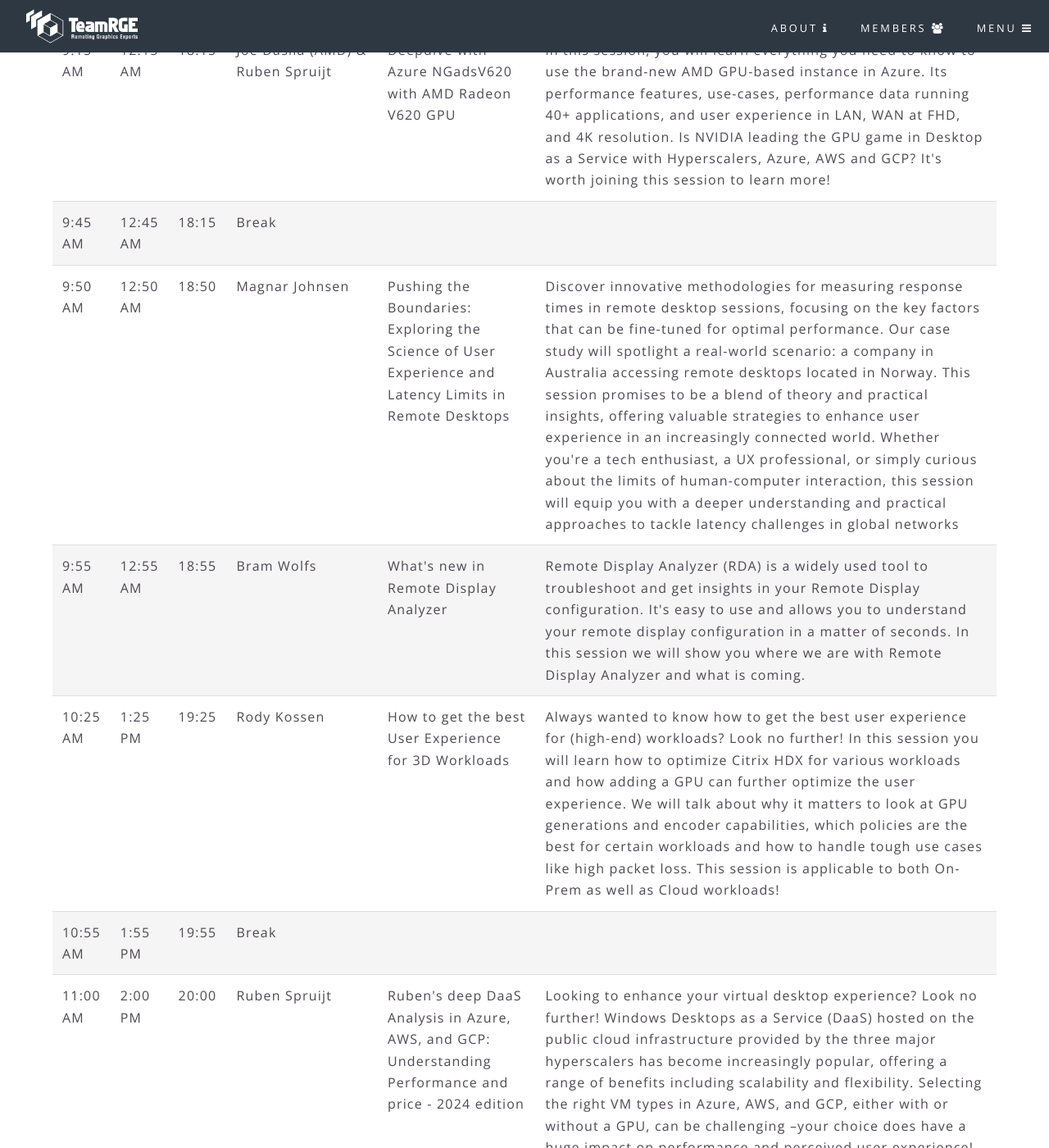
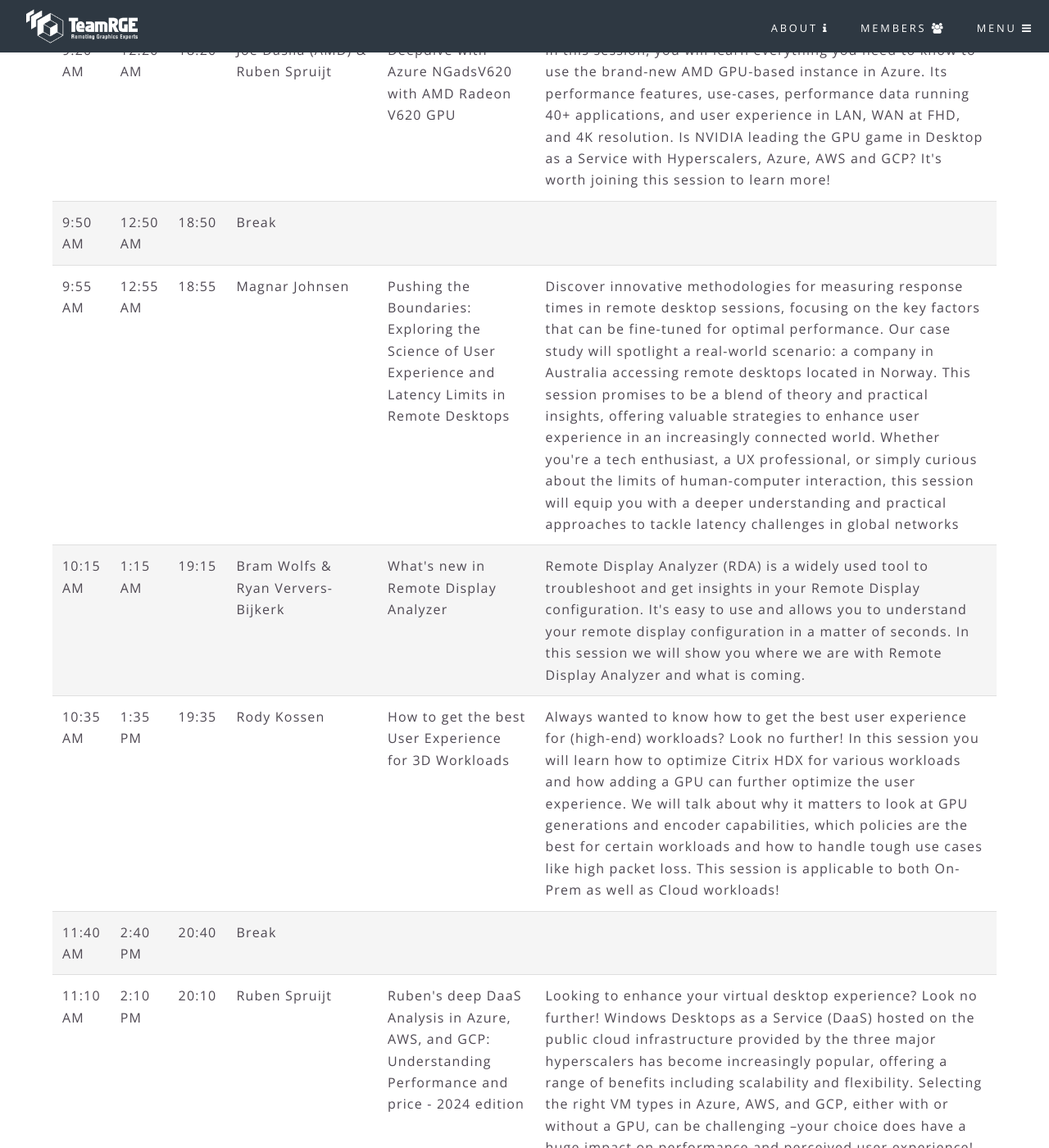
Before and after one commit to TeamRGE/teamrge-website, a Jekyll site: the page built from events.html, in a window 1280 px wide and 1400 px high, scrolled down 2243 px. Shown: the whole window at 82% size. Built offline with Jekyll 4.4.1, drawn with Linux system fonts in a browser that asks for light colours; some of the changed text lies outside the part shown.

Commit message:
Updated agenda with correct time zone and times

```diff
--- a/events.html
+++ b/events.html
@@ -24,7 +24,7 @@
     <tr>
         <td width="50"><strong>PDT</strong></td>
         <td width="50"><strong>EDT</strong></td>
-        <td width="50"><strong>CEST</strong></td>
+        <td width="50"><strong>CET</strong></td>
         <td width="100"><strong>Speaker Name(s)</strong></td>
         <td width="200"><strong>Session Title</strong></td>
         <td width="500"><strong>Session Abstract</strong></td>
@@ -46,106 +46,106 @@
         <td width="925">Dr. Benny Tritsch and Ruben Spruijt, Dizzion Field CTO will kick off this year’s TeamRGE event with overview of the latest developments in GPUs, Remoting Protocols, VDI, DaaS, collaboration, DEX and AI. You will hear about the latest trends, receive an overview of AMD, Intel, NVIDIA GPUs in public cloud and on-premises and the latest with regards to Amazon, Citrix, Dizzion, Microsoft, VMware and learn more about the technology that will be the future of End User Computing. It will be a can’t miss, zero-fluff, and information-packed session - welcome!</td>
     </tr>
     <tr>
-        <td>7:30 AM</td>
-        <td>10:30 AM</td>
-        <td>16:30</td>
+        <td>7:35 AM</td>
+        <td>10:35 AM</td>
+        <td>16:35</td>
         <td width="235">Ryan Ververs-Bijkerk &amp; Eltjo van Gulik</td>
         <td width="227">Unraveling the User Experience Puzzle</td>
         <td width="925">In the ever-evolving landscape of Virtual Desktop Infrastructure (VDI), ensuring a seamless and great user experience is paramount. However, the intricacies and nuances of user experience within VDI environments can often feel like a complex puzzle waiting to be solved. This session aims to decode the puzzle and shed light on the various factors influencing the VDI user experience.</td>
     </tr>
     <tr>
-        <td>8:00 AM</td>
-        <td>11:00 AM</td>
-        <td>17:00</td>
+        <td>8:05 AM</td>
+        <td>11:05 AM</td>
+        <td>17:05</td>
         <td width="235">Break</td>
         <td width="227"></td>
         <td width="925"></td>
     </tr>
     <tr>
-        <td>8:05 AM</td>
-        <td>11:05 AM</td>
-        <td>17:05</td>
+        <td>8:10 AM</td>
+        <td>11:10 AM</td>
+        <td>17:10</td>
         <td width="235">Thomas Poppelgaard</td>
         <td width="227">Unlocking the Power of NVIDIA's Lovelace (L4) GPU: A Comprehensive Exploration</td>
         <td width="925">Join Thomas in this enlightening session as he dives into the extraordinary capabilities of NVIDIA's latest Lovelace (L4) GPU. You will learn how AI can benefit from this GPU if you would like to create your own private AI workloads and learn how powerful AR/VR applications can work with CloudXR on L4. You will learn how great user experience is with Citrix DaaS, VMware Horizon, Windows Server vNext is with L4</td>
     </tr>
 
     <tr>
-        <td>8:35 AM</td>
-        <td>11:35 AM</td>
-        <td>17:35</td>
+        <td>8:40 AM</td>
+        <td>11:40 AM</td>
+        <td>17:40</td>
         <td width="235">Johan van Amersfoort</td>
         <td width="227">40 Minutes of Private AI: The story of COBIE</td>
         <td width="925">In today’s world, where businesses have fully embraced the power of chatbots and Large Language Models (LLMs), many forget the risk of feeding public AI services with sensitive data. Organizations that do see the risk and choose to run LLMs in their own datacenter experience challenges because MLops teams have trouble to scale their infrastructure. This is where the newly announced VMware Private AI Foundation, that includes VMware vSphere with Tanzu and NVIDIA AI Enterprise, can help. In this session, Johan van Amersfoort (ITQ) will explain the basics of AI, the risks of using public AI services, the added value of VMware Private AI Foundation, show LIVE demos, and will introduce the world to Project COBIE. A must-see session for anyone who would like to kickstart their own Private AI Journey!</td>
     </tr>
     <tr>
-        <td>9:15 AM</td>
-        <td>12:15 AM</td>
-        <td>18:15</td>
+        <td>9:20 AM</td>
+        <td>12:20 AM</td>
+        <td>18:20</td>
         <td width="235">Joe Dasila (AMD) &amp; Ruben Spruijt</td>
         <td width="227">Deepdive with Azure NGadsV620 with AMD Radeon V620 GPU</td>
         <td width="925">in this session, you will learn everything you need to know to use the brand-new AMD GPU-based instance in Azure. Its performance features, use-cases, performance data running 40+ applications, and user experience in LAN, WAN at FHD, and 4K resolution. Is NVIDIA leading the GPU game in Desktop as a Service with Hyperscalers, Azure, AWS and GCP? It's worth joining this session to learn more!</td>
     </tr>
     <tr>
-        <td>9:45 AM</td>
-        <td>12:45 AM</td>
-        <td>18:15</td>
+        <td>9:50 AM</td>
+        <td>12:50 AM</td>
+        <td>18:50</td>
         <td width="235">Break</td>
         <td width="227"></td>
         <td width="925"></td>
     </tr>
     <tr>
-        <td>9:50 AM</td>
-        <td>12:50 AM</td>
-        <td>18:50</td>
+        <td>9:55 AM</td>
+        <td>12:55 AM</td>
+        <td>18:55</td>
         <td width="235">Magnar Johnsen</td>
         <td width="227">Pushing the Boundaries: Exploring the Science of User Experience and Latency Limits in Remote Desktops</td>
         <td width="925">Discover innovative methodologies for measuring response times in remote desktop sessions, focusing on the key factors that can be fine-tuned for optimal performance. Our case study will spotlight a real-world scenario: a company in Australia accessing remote desktops located in Norway. This session promises to be a blend of theory and practical insights, offering valuable strategies to enhance user experience in an increasingly connected world. Whether you're a tech enthusiast, a UX professional, or simply curious about the limits of human-computer interaction, this session will equip you with a deeper understanding and practical approaches to tackle latency challenges in global networks</td>
     </tr>
     <tr>
-        <td>9:55 AM</td>
-        <td>12:55 AM</td>
-        <td>18:55</td>
-        <td width="235">Bram Wolfs</td>
+        <td>10:15 AM</td>
+        <td>1:15 AM</td>
+        <td>19:15</td>
+        <td width="235">Bram Wolfs &amp; Ryan Ververs-Bijkerk</td>
         <td width="227">What's new in Remote Display Analyzer</td>
         <td width="925">Remote Display Analyzer (RDA) is a widely used tool to troubleshoot and get insights in your Remote Display configuration. It's easy to use and allows you to understand your remote display configuration in a matter of seconds. In this session we will show you where we are with Remote Display Analyzer and what is coming.</td>
     </tr>
     <tr>
-        <td>10:25 AM</td>
-        <td>1:25 PM</td>
-        <td>19:25</td>
+        <td>10:35 AM</td>
+        <td>1:35 PM</td>
+        <td>19:35</td>
         <td width="235">Rody Kossen</td>
         <td width="227">How to get the best User Experience for 3D Workloads</td>
         <td width="925">Always wanted to know how to get the best user experience for (high-end) workloads? Look no further! In this session you will learn how to optimize Citrix HDX for various workloads and how adding a GPU can further optimize the user experience. We will talk about why it matters to look at GPU generations and encoder capabilities, which policies are the best for certain workloads and how to handle tough use cases like high packet loss. This session is applicable to both On-Prem as well as Cloud workloads!</td>
     </tr>
     <tr>
-        <td>10:55 AM</td>
-        <td>1:55 PM</td>
-        <td>19:55</td>
+        <td>11:40 AM</td>
+        <td>2:40 PM</td>
+        <td>20:40</td>
         <td width="235">Break</td>
         <td width="227"></td>
         <td width="925"></td>
     </tr>
     <tr>
-        <td>11:00 AM</td>
-        <td>2:00 PM</td>
-        <td>20:00</td>
+        <td>11:10 AM</td>
+        <td>2:10 PM</td>
+        <td>20:10</td>
         <td width="235">Ruben Spruijt</td>
         <td width="227">Ruben's deep DaaS Analysis in Azure, AWS, and GCP: Understanding Performance and price - 2024 edition</td>
         <td width="925">Looking to enhance your virtual desktop experience? Look no further! Windows Desktops as a Service (DaaS) hosted on the public cloud infrastructure provided by the three major hyperscalers has become increasingly popular, offering a range of benefits including scalability and flexibility. Selecting the right VM types in Azure, AWS, and GCP, either with or without a GPU, can be challenging –your choice does have a huge impact on performance and perceived user experience! Join Ruben Spruijt an EUC geeks, as he explores the various options for utilizing DaaS and examine the application performance and best price/performance ratio across Azure, AWS and GCP. Discover unique and unpublished results using a modern DaaS solution and native browser apps running virtual desktops and applications in LAN and WAN environments. Gain valuable insights at this event on how to choose the right solution for your DaaS requirements. Don't miss this opportunity to optimize your virtual desktop experience!</td>
     </tr>
     <tr>
-        <td>11:30 AM</td>
-        <td>2:30 PM</td>
-        <td>20:30</td>
+        <td>11:40 AM</td>
+        <td>2:40 PM</td>
+        <td>20:40</td>
         <td width="235">Benny Tritsch</td>
         <td width="227">The best free tools to analyze User Experience with GPU-enabled VMs</td>
         <td width="925">On his mission to produce repeatable benchmarking test results, Benny Tritsch uses a range of products and tools when investigating the influence of different VM types, GPU acceleration, noisy neighbors, varying network conditions and different remoting protocol settings. In his session, Benny walks you through his top ten list of free tools.</td>
     </tr>
     <tr>
-        <td>11:50 AM</td>
-        <td>1:50 PM</td>
-        <td>19:50</td>
+        <td>12:10 AM</td>
+        <td>3:10 PM</td>
+        <td>21:10</td>
         <td width="235">Ruben Spruijt &amp; Benny Tritsch</td>
         <td width="227">Closing</td>
         <td width="925"></td>
```
